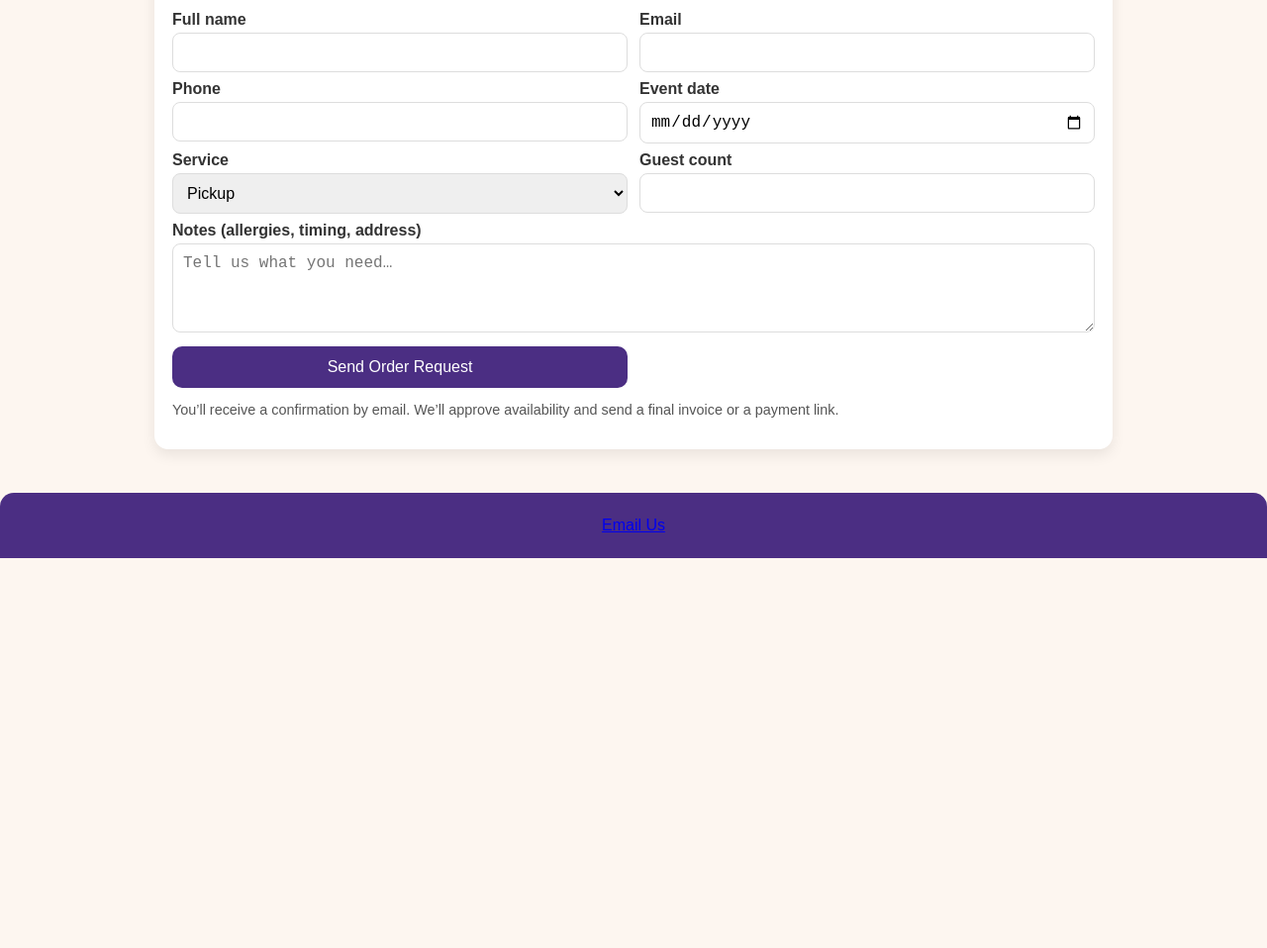
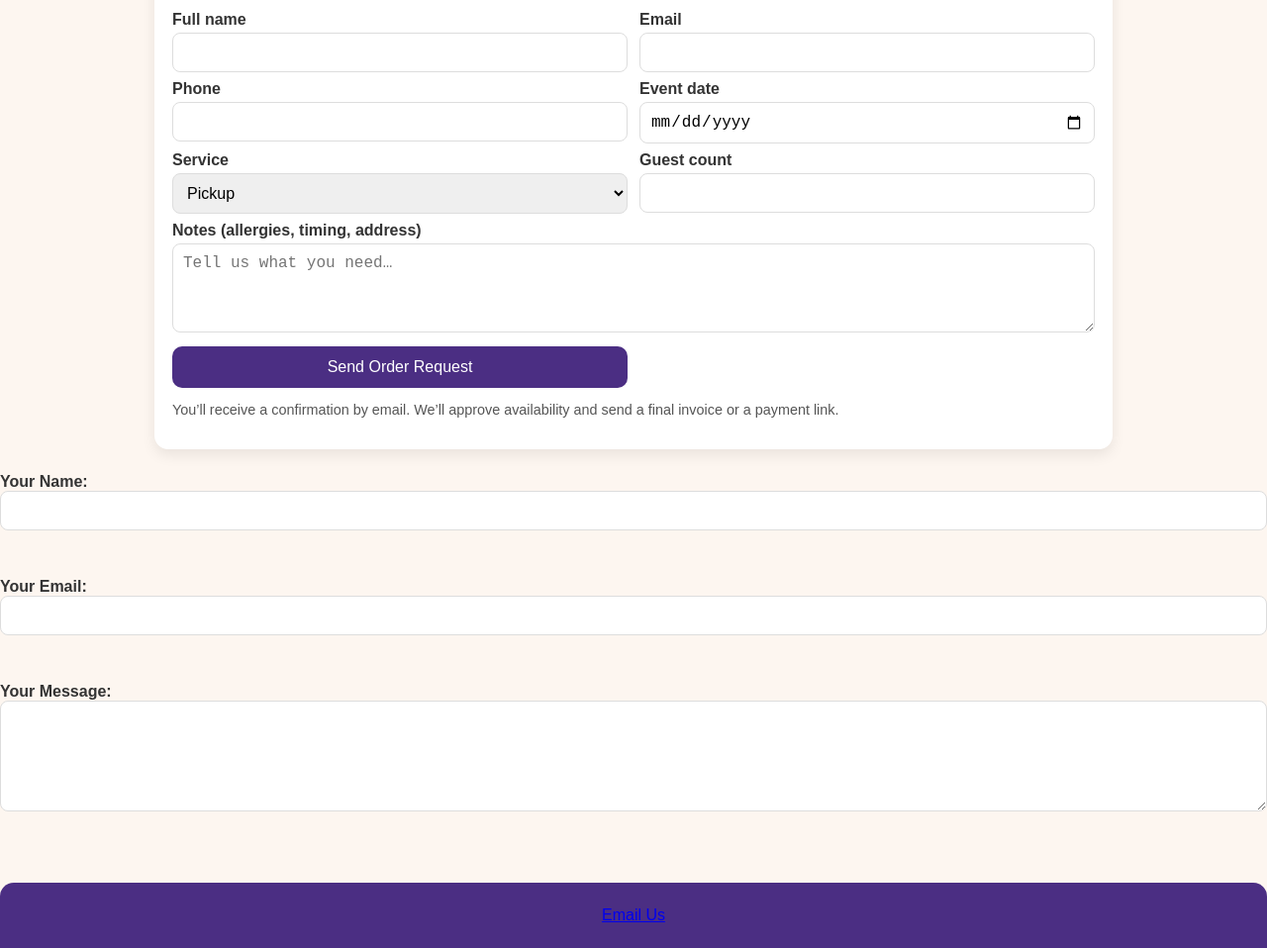
Before and after one commit to kristensmith1990-crypto/wandwhiskcatering, a plain HTML site: page index.html in a window 1280 px wide. Shown: the part 936-1894 px from the top of the page at 99% size. Before the commit the page ends 1500 px from the top, so only its background shows below. Drawn offline with Linux system fonts and the light colour scheme.

Commit message:
Update index.html

```diff
--- a/index.html
+++ b/index.html
@@ -139,8 +139,18 @@
       </form>
     </section>
   </main>
+<form action="https://formspree.io/f/YOUR_FORM_ID" method="POST">
+  <label>Your Name:<br>
+    <input type="text" name="name" required>
+  </label><br><br>
 
-  <footer>
+  <label>Your Email:<br>
+    <input type="email" name="_replyto" required>
+  </label><br><br>
+
+  <label>Your Message:<br>
+    <textarea name="message" rows="5" required></textarea>
+  </label><br><br>  <footer>
     <a href="mailto:Ksmith@wandwhiskcatering.com">Email Us</a>  </footer>
 
   <script>
```
